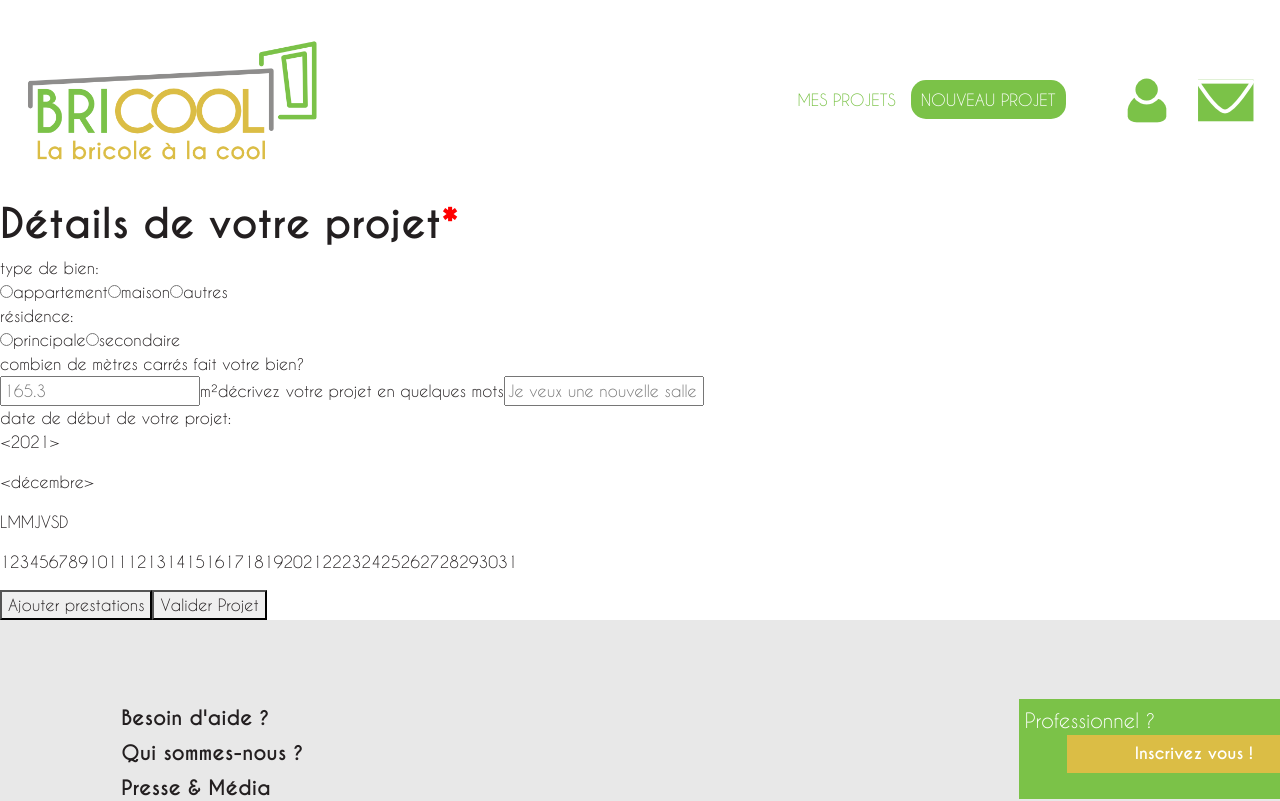
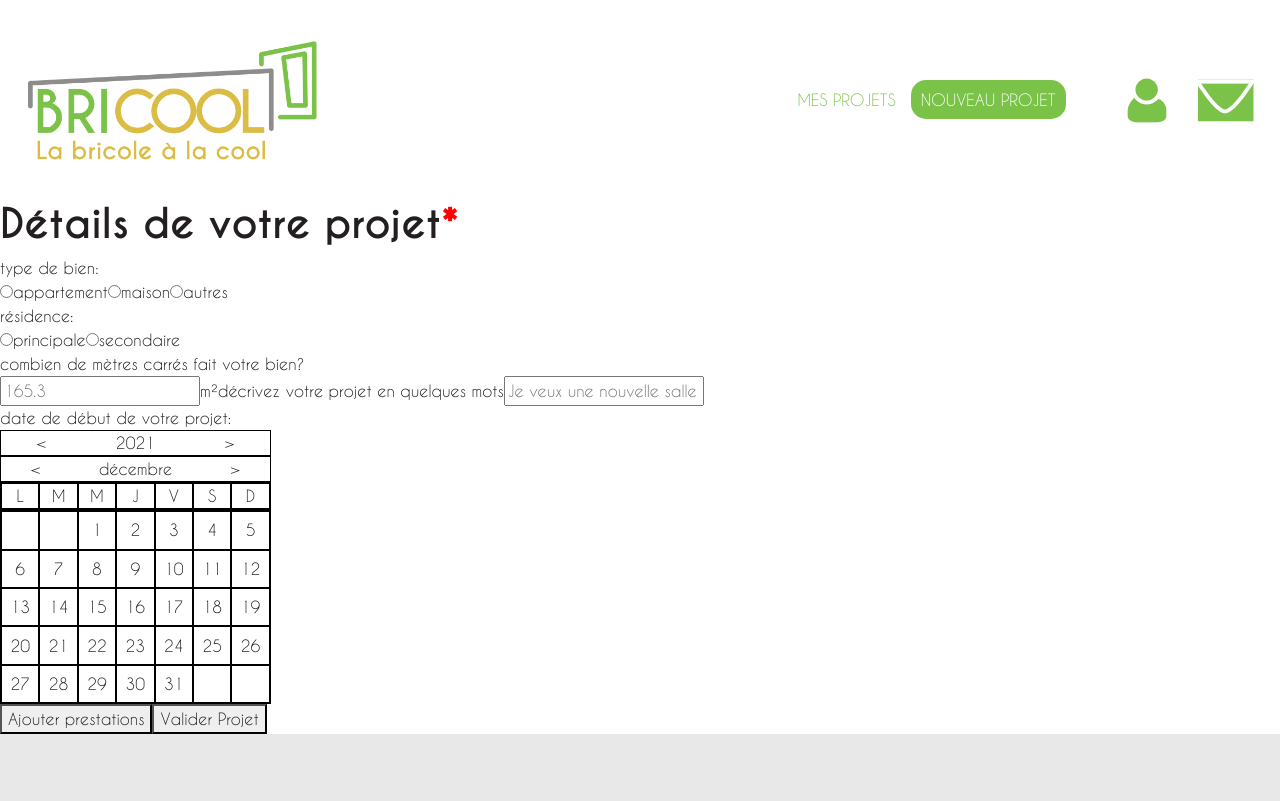
Before and after one commit to LaurentDecamps/UltraMotionCorp, an Angular app in the folder frontend/: page /newprjct in a window 1280 px wide. Shown: the top 801 px of the page. Built offline with nearby package versions, Linux system fonts and the light colour scheme.

Commit message:
start styling calendar

```diff
--- a/frontend/src/app/pages/nouveau-projet/nouveau-projet.component.css
+++ b/frontend/src/app/pages/nouveau-projet/nouveau-projet.component.css
@@ -124,5 +124,28 @@ h1 {
 }
 
 .calendar div {
+  width: calc(21vw + 2px);
+  border: 1px solid #000000;
   display: flex;
+  justify-content: space-around;
+  flex-wrap: wrap;
 }
+
+.calendar p {
+  margin: 0;
+}
+
+.weekDays p {
+  width: 3vw;
+  border: 1px solid #000000;
+  text-align: center;
+}
+
+.days p {
+  width: 3vw;
+  height: 3vw;
+  border: 1px solid #000000;
+  display: flex;
+  justify-content: center;
+  align-items: center;
+}
```
